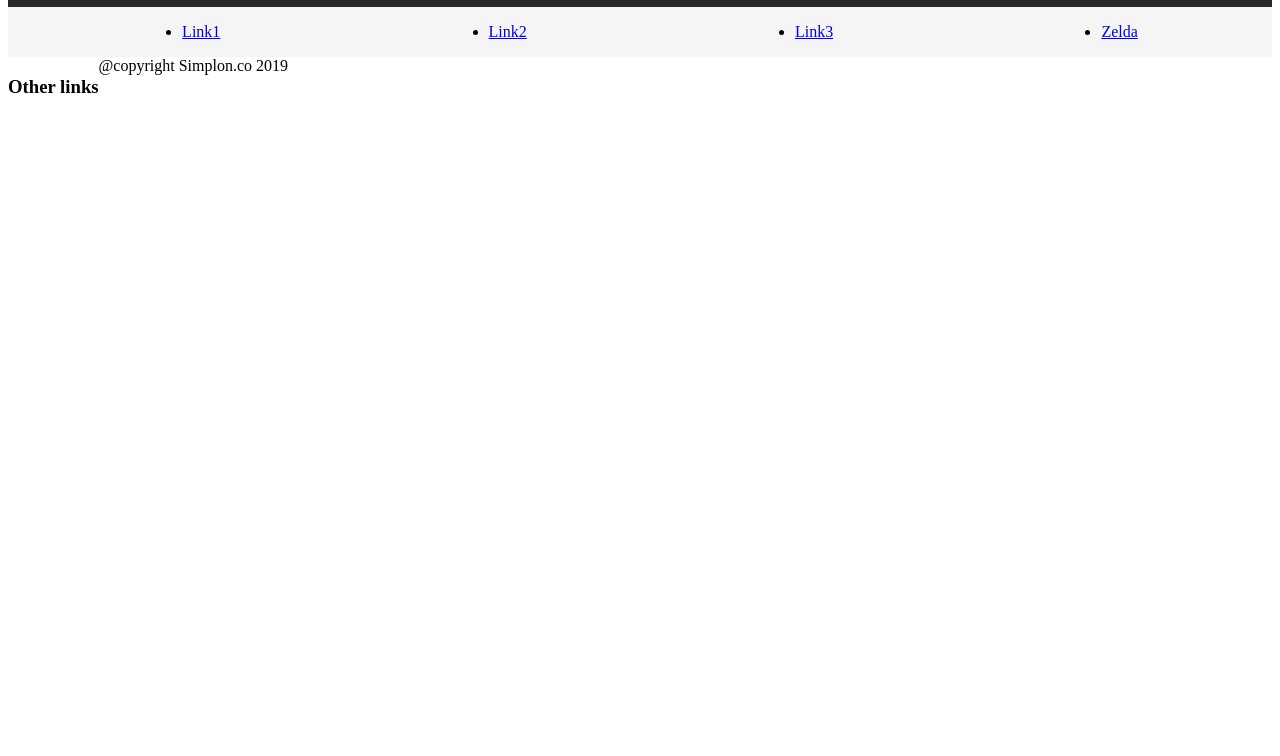
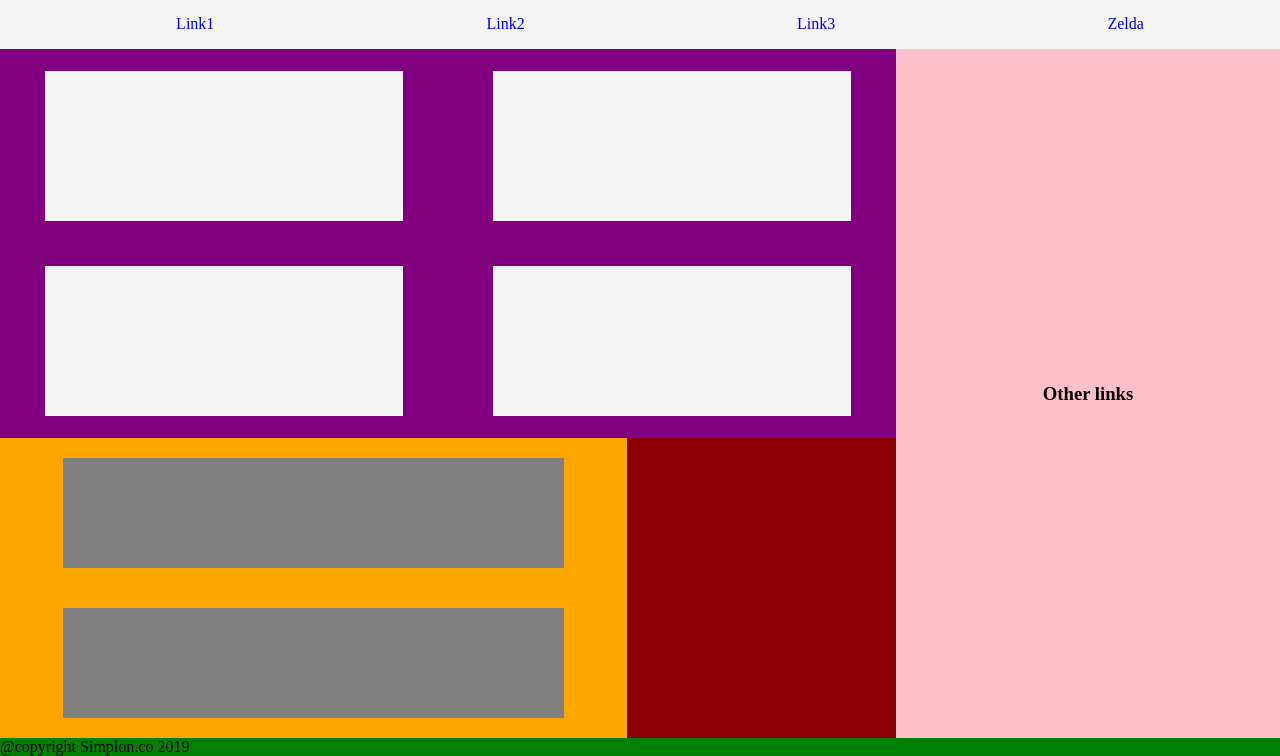
Before and after one commit to Julie-Brun/CorrectionExo1, a plain HTML site: page index.html in a window 1280 px wide. Shown: the part 81-837 px from the top of the page. Before the commit the page ends 800 px from the top, so only its background shows below. Drawn offline with Linux system fonts and the light colour scheme.

Commit message:
Edit CSS

```diff
--- a/flex.css
+++ b/flex.css
@@ -1,12 +1,15 @@
 body{
     display: flex;
     flex-wrap: wrap;
+    padding: 0;
+    margin: 0;
 }
 
 header{
     width: 100%;
     background: #282828;
-    text-align: center;
+    display: flex;
+    justify-content: center;
 }
 
 nav{
@@ -18,3 +21,78 @@ nav ul{
     display: flex;
     justify-content: space-around;
 }
+
+nav ul li{
+    list-style: none;
+}
+
+nav ul li a{
+    text-decoration: none;
+}
+
+#news-conteneur{
+    width: 70%;
+    background: yellow;
+    min-height: 500px;
+    display: flex;
+    flex-wrap: wrap;
+}
+
+#other-links{
+    width: 30%;
+    background: pink;
+    display: flex;
+    justify-content: center;
+    align-items: center;
+}
+
+#last-news{
+    width: 100%;
+    background: purple;
+    min-height: 300px;
+    display: flex;
+    flex-wrap: wrap;
+    justify-content: space-around;
+}
+
+.news-article{
+    width: 40%;
+    background: whitesmoke;
+    min-height: 150px;
+    margin: 2.5%;
+}
+
+#old-news{
+    width: 100%;
+    background: blue;
+    min-height: 300px;
+    display: flex;
+    flex-wrap: wrap;
+}
+
+#old-news div{
+    width: 70%;
+    background: orange;
+    min-height: 250px;
+    display: flex;
+    flex-wrap: wrap;
+    justify-content: center;
+}
+
+.old-news-article{
+    width: 80%;
+    min-height: 80px;
+    background: grey;
+    margin: 20px;
+}
+
+#old-news aside{
+    width: 30%;
+    background: darkred;
+    min-height: 250px;
+}
+
+footer{
+    width: 100%;
+    background: green;
+}
```
